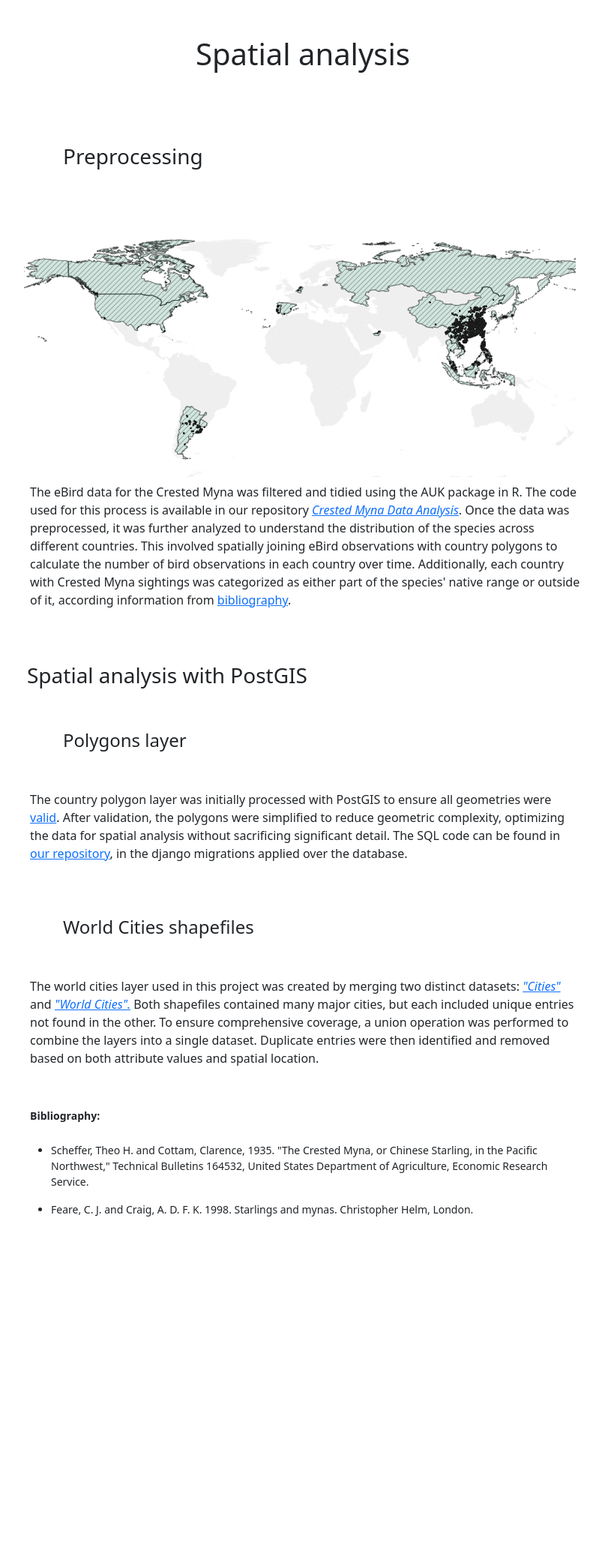
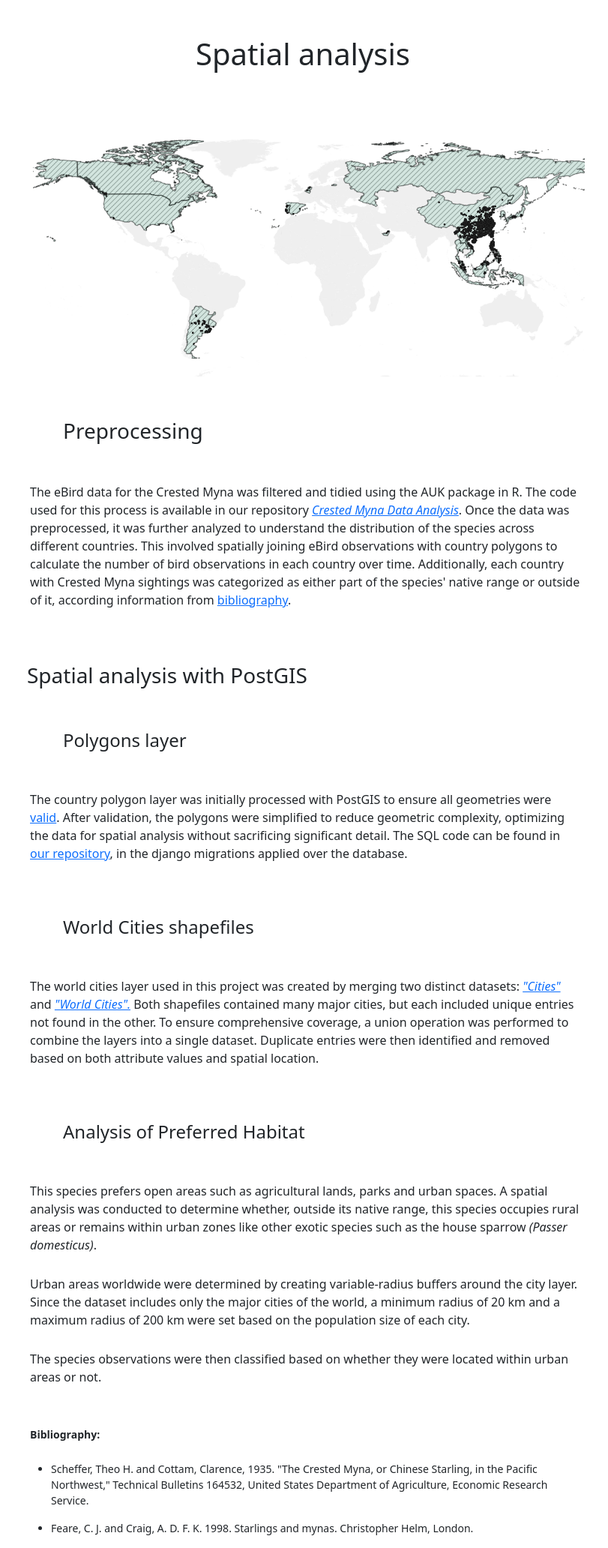
Before and after one commit to rhoni-team/CrestedMyna, a Django app: page /about-the-spatial-analysis/ in a window 1280 px wide. Shown: the part 209-2273 px from the top of the page at 75% size, without its empty margins (236-1047 px from the left). Before the commit the page ends 1831 px from the top, so only its background shows below. Run offline with Django 5.2, Linux system fonts and the light colour scheme; parts of the project's set-up code (start-up, migrations or seed data) failed here and were passed over; some libraries are stand-ins or nearby versions.

Commit message:
feat: habitat analysis description

```diff
--- a/crested_myna/templates/spatial_analysis.html
+++ b/crested_myna/templates/spatial_analysis.html
@@ -13,12 +13,14 @@
         <div class="col-md-10 col-lg-8 mx-auto">
             <h1 class="text-center m-4 m-md-4 m-lg-5">Spatial analysis</h1>
             <div class="row">
+            <img src="{% static 'mapping/img/illustration_map.png' %}" alt="Crested Myna"
+                    class="m-2"
+                    style="max-width: 100%; height: auto;">
+            </div>
+            <div class="row">
                 <h3 class="col-10 col-lg-8 text-left m-4 m-md-4 m-lg-5">Preprocessing</h3>
 
             <p class="text-justify m-1 mb-2 mb-md-3 mb-lg-4">
-                <img src="{% static 'mapping/img/illustration_map.png' %}" alt="Crested Myna"
-                    class="float-end m-2"
-                    style="max-width: 100%; height: auto;">
                     The eBird data for the Crested Myna was filtered and tidied using the AUK package in R.
                     The code used for this process is available in our repository
                     <a href="https://github.com/rhoni-team/Crested_Myna_Data_Analysis" target="_blank">
@@ -58,6 +60,25 @@
                      based on both attribute values and spatial location.
                 </p>
             </div>
+            <div class="row">
+                <h4 class="col-10 col-lg-8 text-left m-4 m-md-4 m-lg-5">Analysis of Preferred Habitat</h3>
+                <p class="text-justify m-1 mb-2 mb-md-3 mb-lg-4">
+                    This species prefers open areas such as agricultural lands, parks and urban spaces.
+                    A spatial analysis was conducted to determine whether, outside its native range,
+                    this species occupies rural areas or remains within urban zones like other exotic
+                    species such as the house sparrow <em>(Passer domesticus)</em>.
+                </p>
+                <p class="text-justify m-1 mb-2 mb-md-3 mb-lg-4">
+                    Urban areas worldwide were determined by creating variable-radius buffers around
+                    the city layer. Since the dataset includes only the major cities of the world,
+                    a minimum radius of 20 km and a maximum radius of 200 km were set based on the
+                    population size of each city.
+                </p>
+                <p class="text-justify m-1 mb-2 mb-md-3 mb-lg-4">
+                    The species observations were then classified based on whether they were located
+                    within urban areas or not.
+                </p>
+            </div>
         </div>
     </div>
 
```
